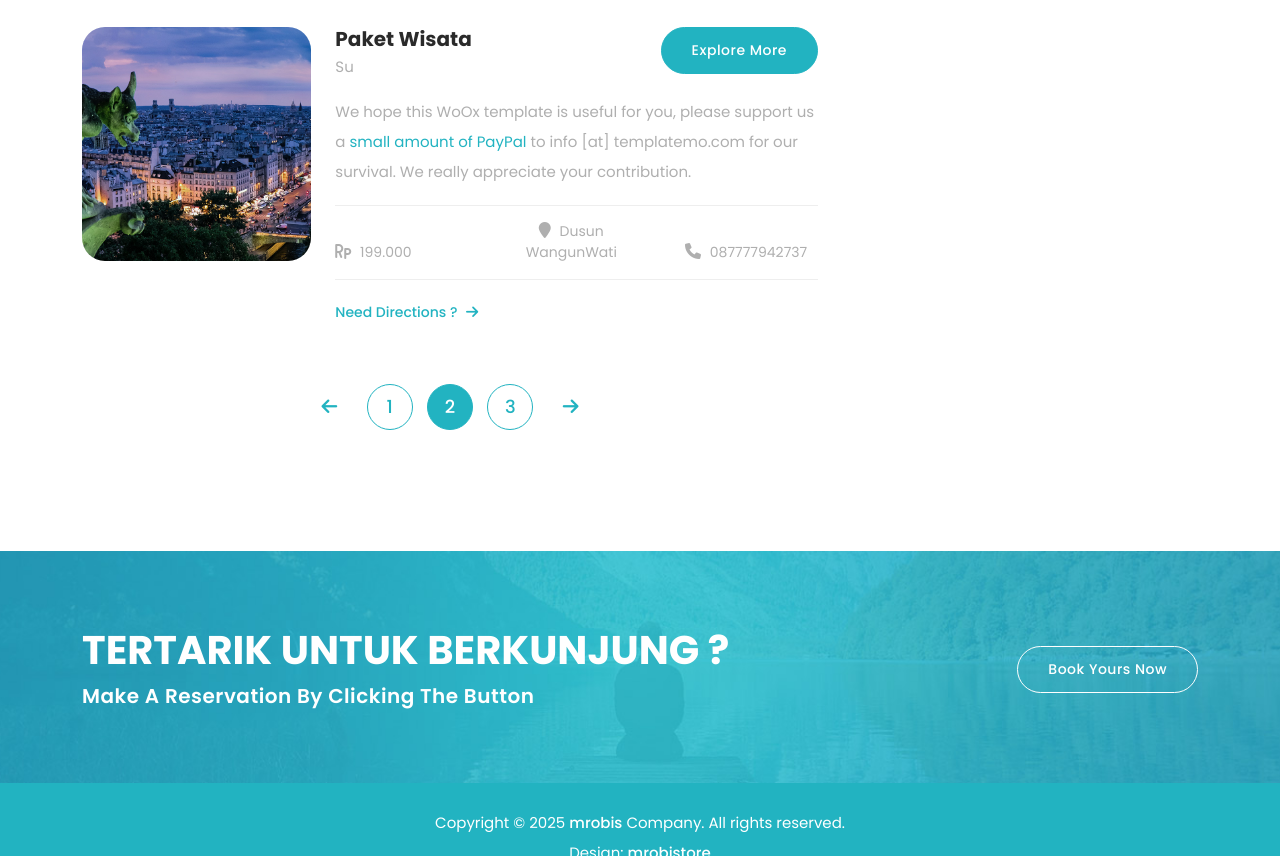
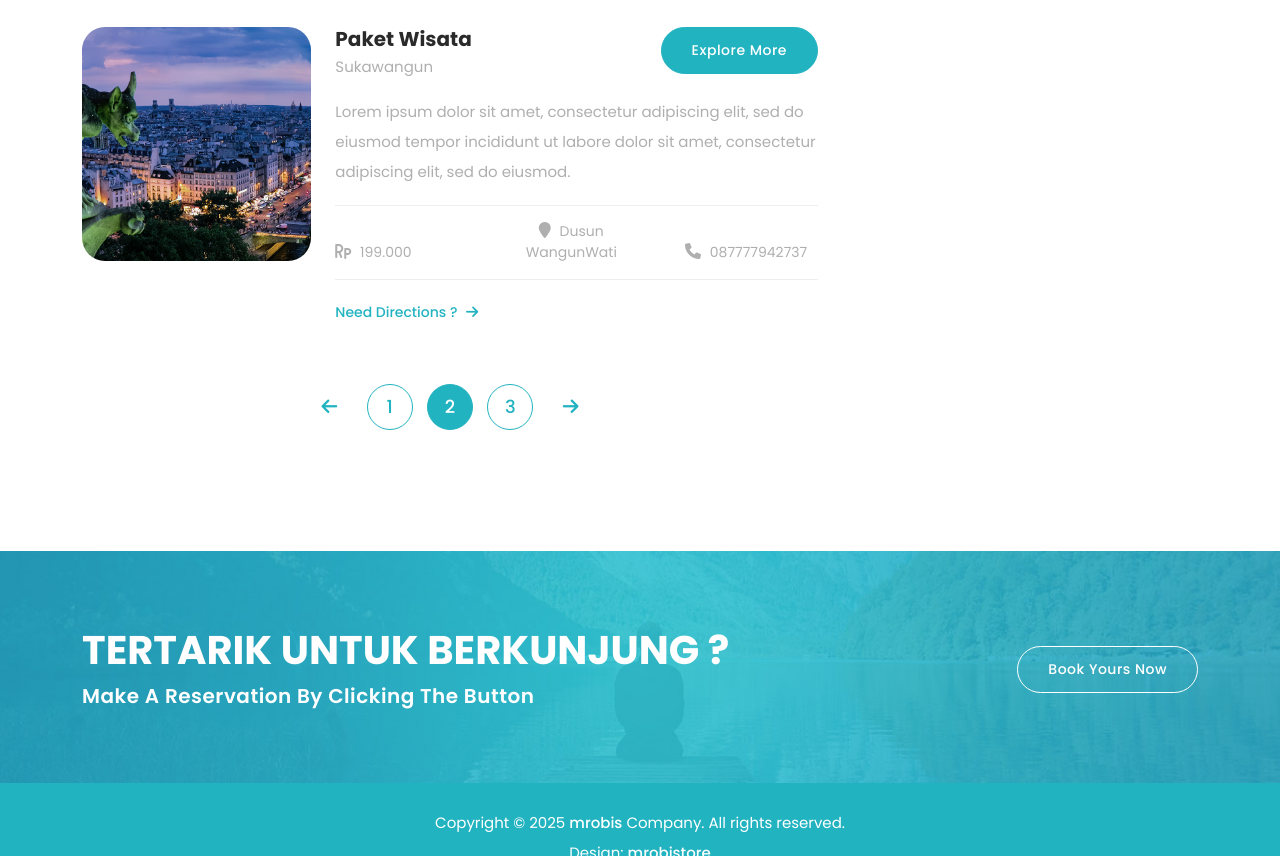
Before and after one commit to mrobistore/webdesa, a plain HTML site: page index.html in a window 1280 px wide. Shown: the part 1930-2786 px from the top of the page. Drawn offline with nearby package versions, Linux system fonts and the light colour scheme.

Commit message:
update index.html

```diff
--- a/index.html
+++ b/index.html
@@ -322,11 +322,11 @@ https://templatemo.com/tm-580-woox-travel
                     <div class="col-lg-8 col-sm-7">
                       <div class="right-content">
                         <h4>Paket Wisata</h4>
-                        <span>Su</span>
+                        <span>Sukawangun</span>
                         <div class="main-button">
                           <a href="about.html">Explore More</a>
                         </div>
-                        <p>We hope this WoOx template is useful for you, please support us a <a href="https://paypal.me/templatemo" target="_blank">small amount of PayPal</a> to info [at] templatemo.com for our survival. We really appreciate your contribution.</p>
+                        <p>Lorem ipsum dolor sit amet, consectetur adipiscing elit, sed do eiusmod tempor incididunt ut labore dolor sit amet, consectetur adipiscing elit, sed do eiusmod.</p>
                         <ul class="info">
                           <li><i class="fa fa-rupiah-sign"></i> 199.000</li>
                           <li><i class="fa fa-map-marker"></i> Dusun WangunWati</li>
```
